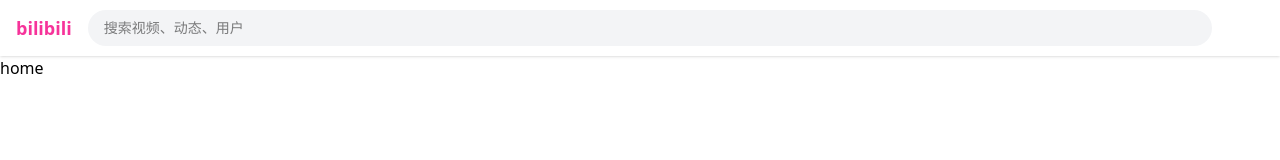
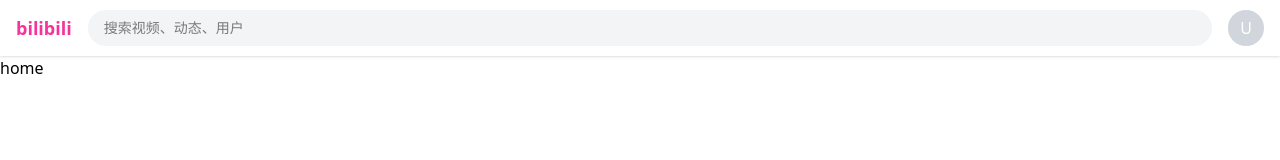
Before and after one commit to theworld888/sqlite-test, a Next.js app: page / in a window 1280 px wide. Shown: the top 160 px of the page. Built offline with nearby package versions, Linux system fonts and the light colour scheme.

Commit message:
🐞 fix: 优化用户头像显示

```diff
--- a/src/app/(main)/me/page.tsx
+++ b/src/app/(main)/me/page.tsx
@@ -85,7 +85,13 @@ export default function MePage() {
 
         {/* 第二行：头像 + 名字 + Lv + 空间入口 */}
         <div className="mt-3 flex items-center px-5" onClick={goSetting}>
-          <img src={user?.avatar} alt="avatar" className="h-16 w-16 rounded-full border-2 border-white/40" />
+          {
+            user?.avatar ? <img src={user?.avatar} alt="avatar" className="h-14 w-14 rounded-full border-2 border-white/40" /> :
+              <div className="w-14 h-14 rounded-full bg-gray-300 flex items-center justify-center text-white">
+                {user?.name?.[0]?.toUpperCase() || 'U'}
+              </div>
+          }
+
           <div className="ml-3 flex-1">
             <div className="text-lg  text-pink-500">{user?.name}</div>
             <div className="mt-0.5 text-xs opacity-80">ID: {user?.id}</div>
--- a/src/app/(main)/page.tsx
+++ b/src/app/(main)/page.tsx
@@ -7,11 +7,13 @@ import { useTheme } from 'next-themes'
 
 export default function Page() {
   const [avatar, setAvatar] = useState<string | null>(null)
+  const [name, setName] = useState<string | null>(null)
   const { theme, setTheme } = useTheme()
   useEffect(() => {
     const raw = localStorage.getItem('userInfo')
     const cacheUser: User | null = raw ? JSON.parse(raw) : null
     setAvatar(cacheUser?.avatar || '')
+    setName(cacheUser?.name || '')
   }, [])
   return <>
     <header className="sticky top-0 z-50 flex h-14 items-center justify-between px-4 shadow-sm">
@@ -29,7 +31,11 @@ export default function Page() {
             <img src={avatar} alt="avatar" className="h-9 w-9 rounded-full border-2 border-white/40" />
           </Link>
           :
-          <Link href="/login" className="h-9 w-9 rounded-full " ></Link>
+          <Link href="/login" className="h-9 w-9 rounded-full bg-gray-100" >
+            <div className="w-9 h-9 rounded-full bg-gray-300 flex items-center justify-center text-white">
+              {name?.[0]?.toUpperCase() || 'U'}
+            </div>
+          </Link>
       }
     </header>
     <div>home</div>
--- a/src/app/api/auth/login/route.ts
+++ b/src/app/api/auth/login/route.ts
@@ -37,7 +37,7 @@ export async function POST(req: NextRequest) {
     // 4. 返回用户基础信息
     return NextResponse.json({
       token,
-      user: { id: user.id, email: user.email, name: user.name, avatar: user.avatar ? user.avatar : 'https://morefun-active.oss-cn-beijing.aliyuncs.com/test_gyj/f8ba735a4cebcf41ef79f9596cd6a34.jpg' },
+      user: { id: user.id, email: user.email, name: user.name, avatar: user.avatar ? user.avatar : '' },
     })
   } catch (err: any) {
     if (err instanceof z.ZodError) {
```
